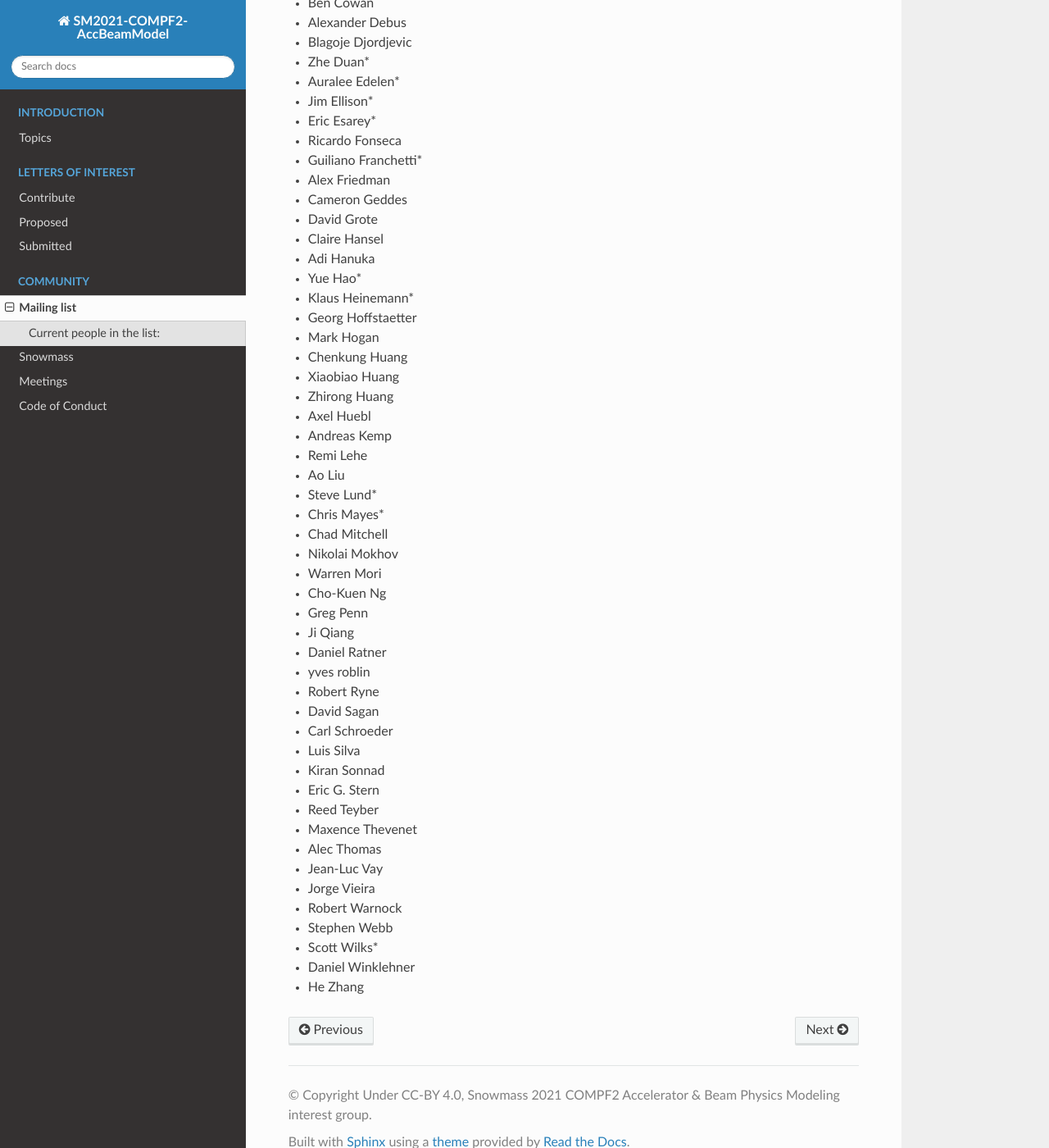
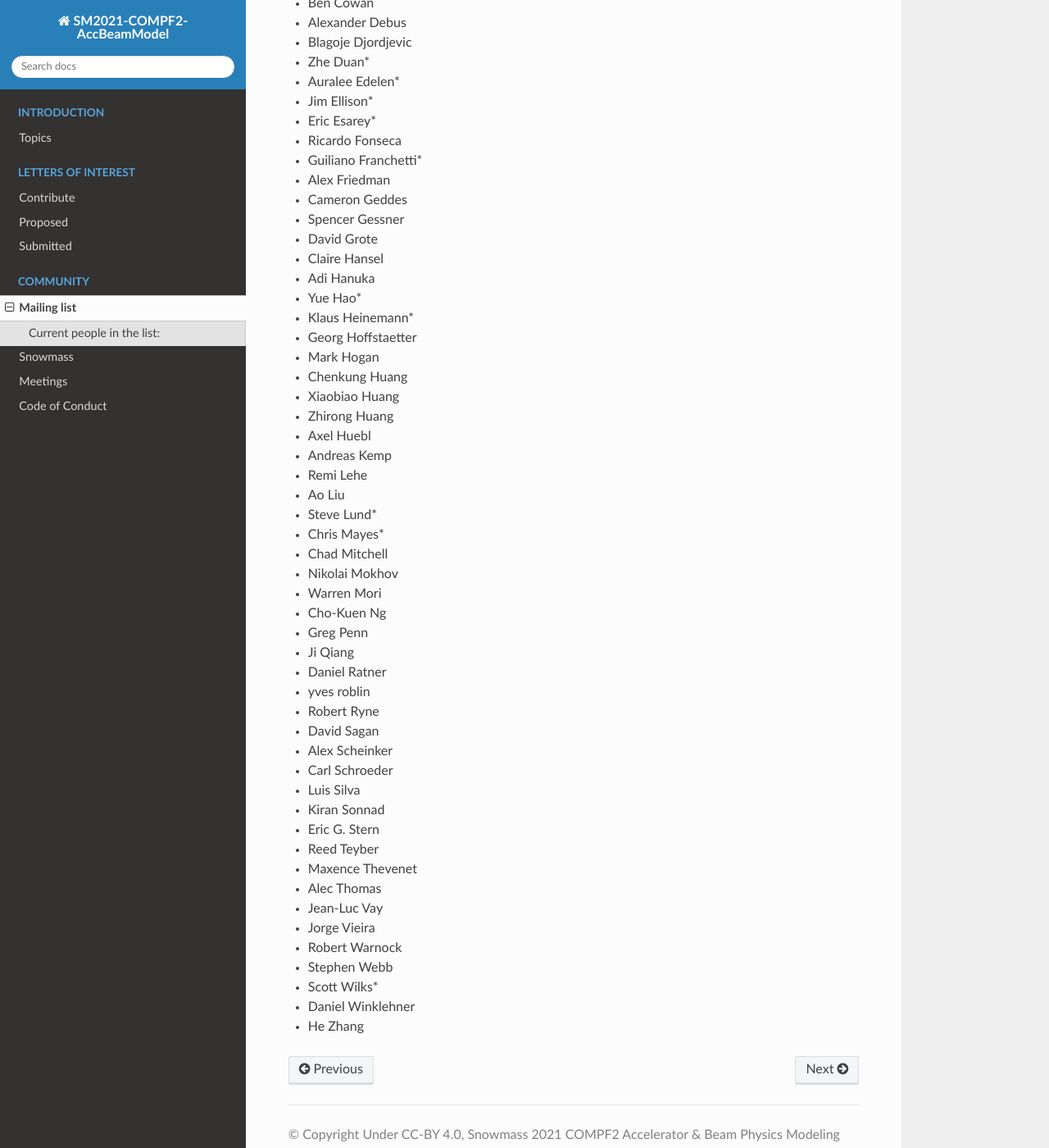
Before and after one commit to snowmass-compf2-accbeammodel/snowmass-compf2-accbeammodel.github.io, a Sphinx documentation site: the page built from docs/source/community/contact.rst, in a window 1280 px wide and 1400 px high, scrolled down 728 px. Shown: the whole window at 82% size. Built offline with Sphinx 7.4.7 and the Read the Docs theme 2.0.0, drawn with Linux system fonts in a browser that asks for light colours.

Commit message:
Updated list.

```diff
--- a/docs/source/community/contact.rst
+++ b/docs/source/community/contact.rst
@@ -36,6 +36,7 @@ Current people in the list:
 * Guiliano Franchetti*
 * Alex Friedman
 * Cameron Geddes
+* Spencer Gessner
 * David Grote
 * Claire Hansel
 * Adi Hanuka
@@ -62,6 +63,7 @@ Current people in the list:
 * yves roblin
 * Robert Ryne
 * David Sagan
+* Alex Scheinker
 * Carl Schroeder
 * Luis Silva
 * Kiran Sonnad
```
